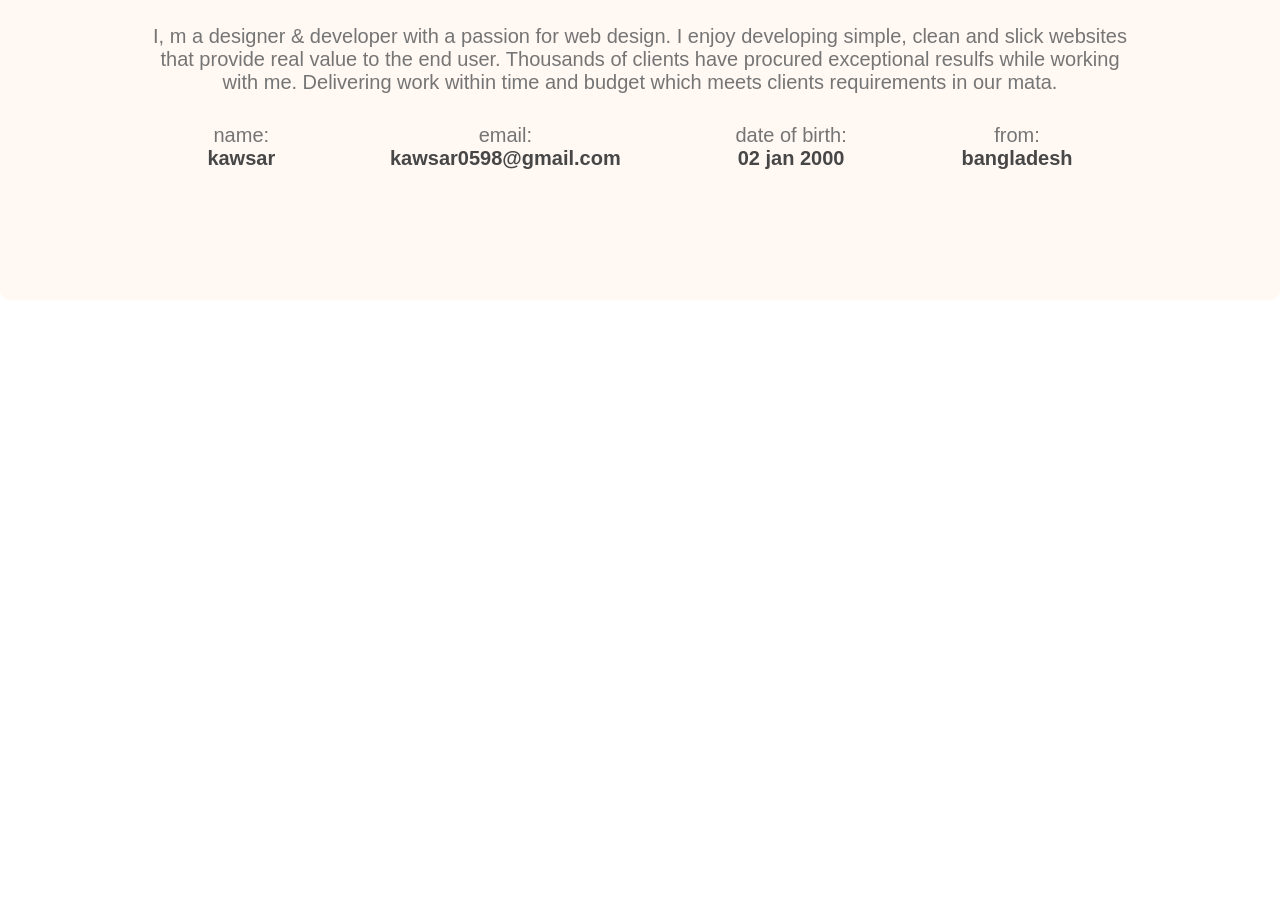
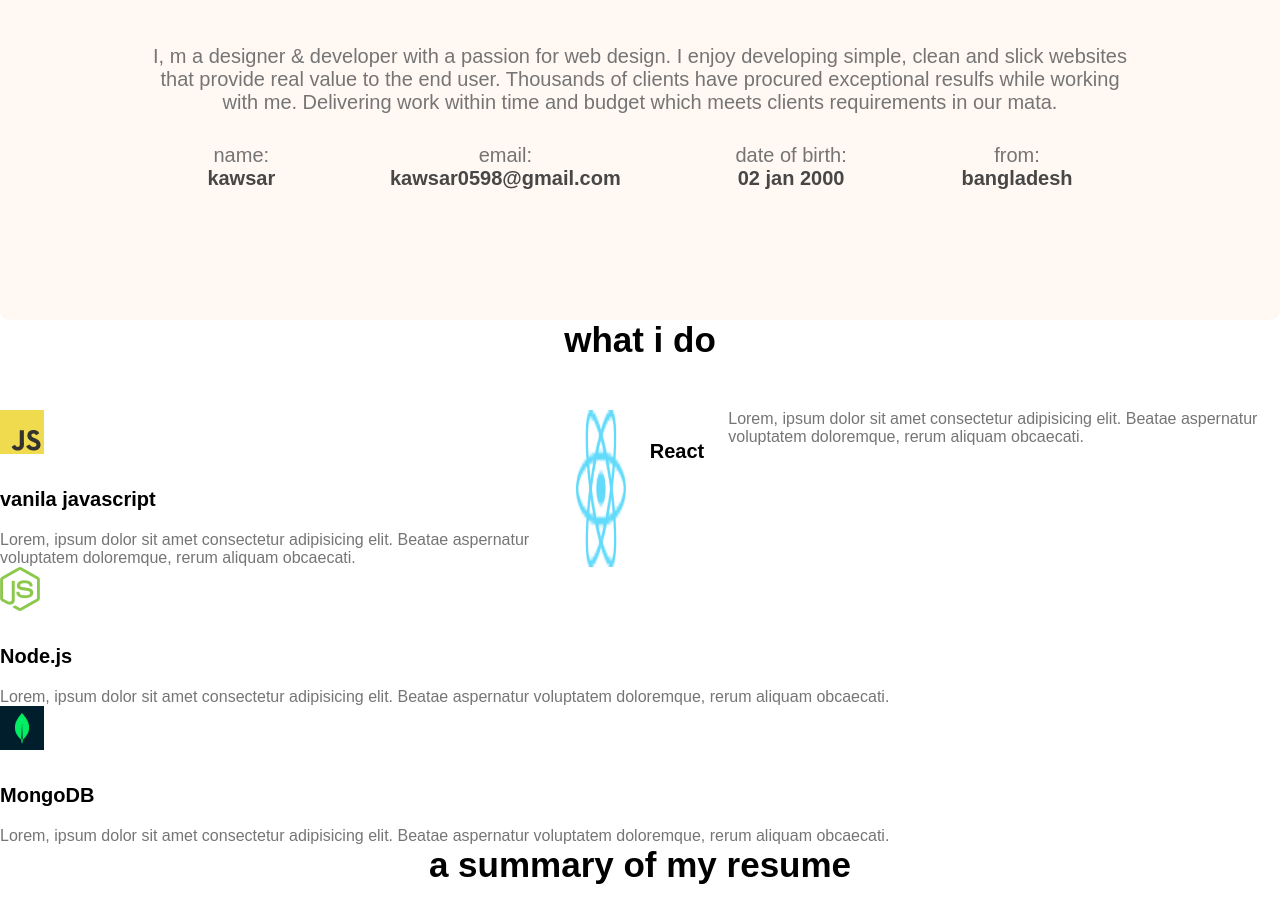
Before and after one commit to Kawsar46/my-portfolio, a plain HTML site: page index.html in a window 1280 px wide. Shown: the part 769-1692 px from the top of the page. Before the commit the page ends 1069 px from the top, so only its background shows below. Drawn offline with Linux system fonts and the light colour scheme.

Commit message:
added skikks

```diff
--- a/index.html
+++ b/index.html
@@ -55,6 +55,41 @@
 
         </div>
     </section>
+    <!-- what i do section -->
+    <section class="what-i-do">
+        <h3 class="section-title">what i do</h3>
+        <!-- .skills-container>.skill*4>img+p.skill-title+p.skill description>lorem15 -->
+        <div class="skills-container">
+            <div>
+                <img src="images/icons/js.png" alt="">
+                <p class="skill-title"> vanila javascript</p>
+                <p class="skill-description">Lorem, ipsum dolor sit amet consectetur adipisicing elit. Beatae aspernatur voluptatem doloremque, rerum aliquam obcaecati.</p>
+            </div>
+                <img src="images/icons/react.png" alt="">
+                <p class="skill-title">React</p>
+                <p class="skill-description">Lorem, ipsum dolor sit amet consectetur adipisicing elit. Beatae aspernatur voluptatem doloremque, rerum aliquam obcaecati.</p>
+            </div>
+                <img src="images/icons/nodejs.png" alt="">
+                <p class="skill-title">Node.js</p>
+                <p class="skill-description">Lorem, ipsum dolor sit amet consectetur adipisicing elit. Beatae aspernatur voluptatem doloremque, rerum aliquam obcaecati.</p>
+            </div>
+                <img src="images/icons/mongo.png" alt="">
+                <p class="skill-title">MongoDB</p>
+                <p class="skill-description">Lorem, ipsum dolor sit amet consectetur adipisicing elit. Beatae aspernatur voluptatem doloremque, rerum aliquam obcaecati.</p>
+            </div>
+
+
+        </div>
+    </section>
+    <!-- Resume section -->
+    <section class="resume">
+        <h2 class="section-title"> a summary of my resume</h2>
+        <div class="resume-content">
+            <div>
+
+            </div>
+        </div>
+    </section>
    </main>
 </body>
 </html>
--- a/styles/portfolio.css
+++ b/styles/portfolio.css
@@ -60,9 +60,12 @@ nav{
     font-size:18px;
     margin-bottom:30px;
     /* main section */
-    main:{
+    main{
       max-width: 1140px;
       margin: 0 auto;
+    }
+    section{
+      margin-top: 130px;
     }
  }
  /* about section styles */
@@ -77,7 +80,8 @@ nav{
 
    font-weight: 700;
    font-size: 35px;
-   margin-bottom: 30px;
+   margin-bottom: 50px;
+   text-align: center;
 
  }
  .section-description{
@@ -99,3 +103,24 @@ nav{
    font-size: 20px;
    color: #474747;
  }
+ /* what i do styles */
+
+ .skills-container{
+   display: flex;
+  gap: 24px;
+ }
+ .skill{
+  background: #FFF8F3;
+  box-shadow: 0 6px 50px rgba(red, green, blue, alpha);
+  border-radius: 5px;
+  padding: 30px;
+ }
+ .skill-title{
+   font-weight: 700;
+   font-size: 20px;
+   margin-top: 30px;
+   margin-bottom: 20px;
+ }
+ .skill-description{
+   color: #757575;
+ }
```
